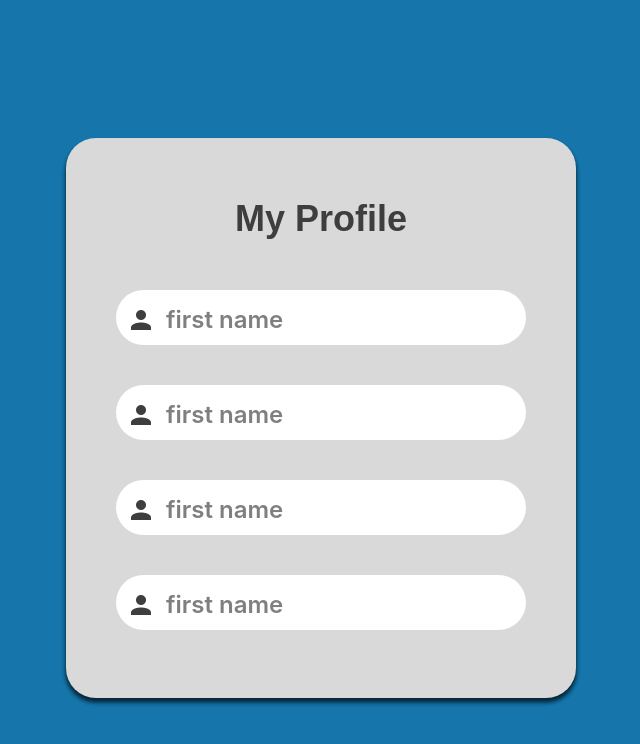
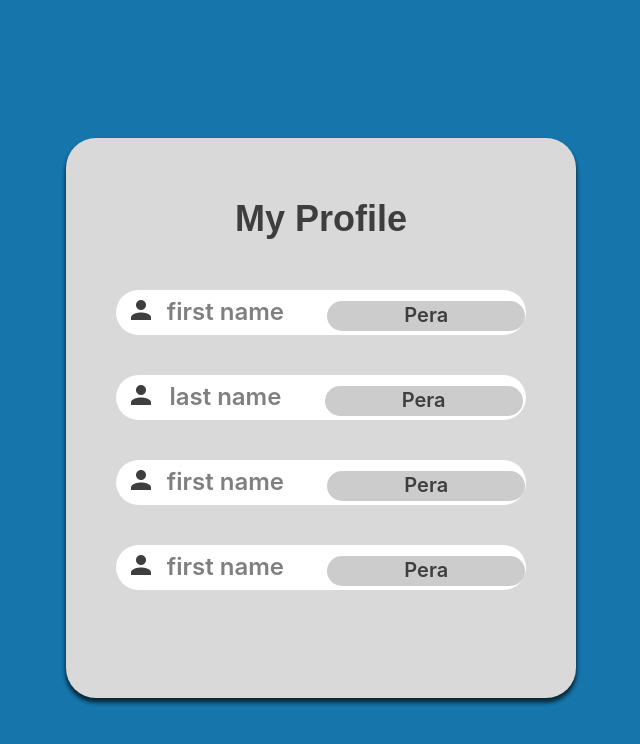
Before and after one commit to lazar-popovic/WatApp-WatWise, an Angular app in the folder src/front/prosumerClient/: page /profile in a window 1280 px wide. Shown: the top 744 px of the page, without its empty margins (319-959 px from the left). Built offline with nearby package versions, Linux system fonts and the light colour scheme.

Commit message:
#27 nastavak rada na strani profila korisnika

```diff
--- a/src/front/prosumerClient/src/app/app.component.html
+++ b/src/front/prosumerClient/src/app/app.component.html
@@ -1,3 +1,5 @@
+
+
 
 <router-outlet>
 </router-outlet>
--- a/src/front/prosumerClient/src/app/profile/profile.component.css
+++ b/src/front/prosumerClient/src/app/profile/profile.component.css
@@ -92,16 +92,16 @@ form
   }
 
 
+
   #profile_user
   {
 
     background-image: url(/assets/user.png);
     background-size: 20px;
     background-repeat: no-repeat;
-    background-position: 15px 20px;
+    background-position: 15px 10px;
 
     padding-left : 50px;
-    padding-top: 15px;
 
     text-align: left;
     vertical-align: middle;
@@ -109,18 +109,38 @@ form
     margin: 20px;
 
     width: 80%;
-    height: 40px;
+    height: 45px;
 
     border-radius: 30px;
     background-color: #FFFFFF;
 
+    text-align: center;
   }
 
-  span
+  #profile_user_name
   {
+    vertical-align: middle;
 
-    height: 25px;
-    left: 906px;
+    margin-left: 12%;
+    height: 30px;
+
+    width: 55%;
+    background-color: #ccc;
+    border-radius: 30px;
+
+    font-family: 'Inter';
+    font-style: normal;
+    font-weight: 600;
+    font-size: 20px;
+    line-height: 29px;
+
+    color: #3E3E3E;
+  }
+
+  #profile_user_name1
+  {
+    margin-top: 2%;
+    height: 30px;
 
     font-family: 'Inter';
     font-style: normal;
@@ -129,6 +149,23 @@ form
 
     color: rgba(0, 0, 0, 0.5);
   }
+
+
+  span
+  {
+
+    height: 25px;
+
+    font-family: 'Inter';
+    font-style: normal;
+    font-weight: 600;
+    font-size: 24px;
+
+    color: rgba(0, 0, 0, 0.5);
+  }
+
+
+
 
   /* Logo za inpute */
   #email
@@ -210,13 +247,6 @@ form
     text-shadow: 0px 4px 4px rgba(0, 0, 0, 0.25);
   }
 
-  /*SIGN UP*/
-  #register
-  {
-    font-size: 15px;
-    font-weight: bold;
-  }
-
   a
   {
     color: #3E3E3E;
@@ -234,7 +264,6 @@ form
     font-size: 16px;
     margin-top: 10px;
   }
-
 
 
   .input-icons i
@@ -257,3 +286,26 @@ form
     padding: 10px;
     text-align: center;
   }
+
+
+
+
+
+  /*
+  .outer-div {
+    width: 400px;
+    height: 200px;
+    background-color: #f1f1f1;
+    border: 2px solid #ccc;
+    padding: 20px;
+  }
+
+  .inner-div {
+    width: 200px;
+    height: 100px;
+    background-color: #fff;
+    border: 2px solid #aaa;
+    padding: 20px;
+    margin: 50px auto;
+  }
+  */
--- a/src/front/prosumerClient/src/app/profile/profile.component.html
+++ b/src/front/prosumerClient/src/app/profile/profile.component.html
@@ -16,16 +16,32 @@
     <form>
       <h2>My Profile</h2>
 
-            <div id="profile_user"> <span>first name</span>  </div>
+            <div id="profile_user">
+              <div style="display: inline-block;" id="profile_user_name1"> first name </div>
+              <div style="display: inline-block;" id="profile_user_name"> Pera </div>
+            </div>
 
-            <div id="profile_user"> <span>first name</span>  </div>
+            <div id="profile_user">
+              <div style="display: inline-block;" id="profile_user_name1"> last name </div>
+              <div style="display: inline-block;" id="profile_user_name"> Pera </div>
+            </div>
 
-            <div id="profile_user"> <span>first name</span>  </div>
+            <div id="profile_user">
+              <div style="display: inline-block;" id="profile_user_name1"> first name </div>
+              <div style="display: inline-block;" id="profile_user_name"> Pera </div>
+            </div>
 
-            <div id="profile_user"> <span>first name</span>  </div>
+            <div id="profile_user">
+              <div style="display: inline-block;" id="profile_user_name1"> first name </div>
+              <div style="display: inline-block;" id="profile_user_name"> Pera </div>
+            </div>
+
+
 
       <script src="https://cdnjs.cloudflare.com/ajax/libs/font-awesome/5.15.2/js/all.min.js" integrity="sha512-lMz+BCF2J1eOb3Ciky7VnnDjK/n+7V9JEBPCEoK4+D4P+mBpV45Bw1yNf+kyS8tWJPTt9Xk+iZ2I4x4OzfyWzw==" crossorigin="anonymous"></script>
 
     </form>
+
+
     </div>
   </body>
```
